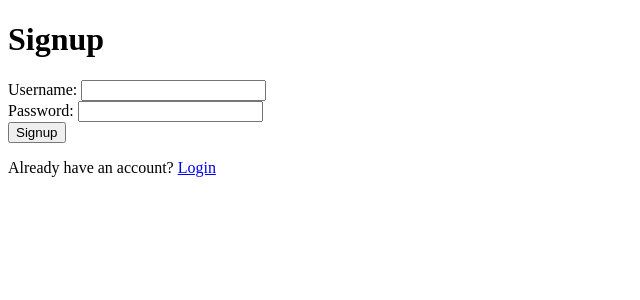
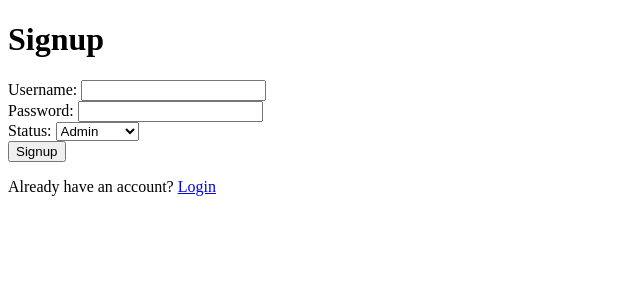
Before and after one commit to hjtm130/gcon_gender, a Flask app: page /signup in a window 1280 px wide. Shown: the top 300 px of the page, without its empty margins (0-640 px from the left). Run offline with Flask 3, Linux system fonts and the light colour scheme.

Commit message:
Admin,Couselor,UserでLoginを変更

```diff
--- a/models.py
+++ b/models.py
@@ -11,6 +11,7 @@ class User(db.Model):
     id = db.Column(db.Integer, primary_key=True)
     username = db.Column(db.String(150), unique=True, nullable=False)
     password_hash = db.Column(db.String(128), nullable=False)
+    status = db.Column(db.String(20), nullable=False)
 
     def set_password(self, password):
         self.password_hash = generate_password_hash(password)
--- a/routes.py
+++ b/routes.py
@@ -13,9 +13,10 @@ def signup():
     if request.method == 'POST':
         username = request.form['username']
         password = request.form['password']
+        status = request.form['status']
         user = User.query.filter_by(username=username).first()
         if user is None:
-            new_user = User(username=username)
+            new_user = User(username=username, status=status)
             new_user.set_password(password)
             db.session.add(new_user)
             db.session.commit()
@@ -30,12 +31,22 @@ def login():
     if request.method == 'POST':
         username = request.form['username']
         password = request.form['password']
-        user = User.query.filter_by(username=username).first()
+        status = request.form['status']
+        user = User.query.filter_by(username=username, status=status).first()
         if user and user.check_password(password):
-             return redirect(url_for('main.home'))
+            if user:
+                session['username'] = user.username
+                session['status'] = user.status
+                if user.status == 'admin':
+                    return redirect(url_for('main.admin_dashboard'))
+                elif user.status == 'user':
+                    return redirect(url_for('main.home'))
+                elif user.status == 'counselor':
+                    return redirect(url_for('main.counselor'))
+            else:
+                return 'Invalid username, password, or status', 401
         else:
-            # ログイン失敗の場合の処理
-            return "Invalid username or password!"
+                return 'Invalid username, password, or status', 401
     return render_template('Login.html')
 
 @main_bp.route('/')
@@ -143,6 +154,14 @@ def tips_by_tag(tag_id):
     tips = tag.tips
     return render_template('Tips/tips_by_tag.html', tag=tag, tips=tips)
 
+#カウンセラーチャット関係の処理
+
+# counselorログイン後
+@main_bp.route('/counselor_dashboard')
+def counselor_dashboard():
+    return render_template('counselor_dashboard.html')
+
+# adminログイン後
 @main_bp.route('/admin_dashboard', methods=['GET', 'POST'])
 def admin_dashboard():
     if request.method == 'POST':
@@ -189,5 +208,3 @@ def delete_tip(tip_id):
     db.session.delete(tip)
     db.session.commit()
     return redirect(url_for('main.admin_dashboard'))
-
-#カウンセラーチャット関係の処理
--- a/templates/Login.html
+++ b/templates/Login.html
@@ -14,6 +14,12 @@
         <label for="password">Password:</label>
         <input type="password" id="password" name="password" required>
         <br>
+        <label for="status">Status:</label>
+        <select name="status">
+            <option value="admin" id="admin" name="admin">Admin</option>
+            <option value="user" id="user" name="user">User</option>
+            <option value="counselor" id="counselor" name="counselor">Counselor</option>
+        </select><br>
         <button type="submit">Login</button>
     </form>
     <p>Don't have an account? <a href="{{ url_for('main.signup') }}">Signup</a></p>
--- a/templates/Signup.html
+++ b/templates/Signup.html
@@ -14,6 +14,12 @@
         <label for="password">Password:</label>
         <input type="password" id="password" name="password" required>
         <br>
+        <label for="status">Status:</label>
+        <select name="status">
+            <option value="admin" id="admin" name="admin">Admin</option>
+            <option value="user" id="user" name="user">User</option>
+            <option value="counselor" id="counselor" name="counselor">Counselor</option>
+        </select><br>
         <button type="submit">Signup</button>
     </form>
     <p>Already have an account? <a href="{{ url_for('main.login') }}">Login</a></p>
```
Also changed, not shown: migrations/versions/9a04bd404f02_add_link_column_to_tip_model.py (deleted, +0 -32 lines), migrations/versions/e9eee021b5e7_add_status_column_to_user_table.py (added, +49 -0 lines), chattest.db (added), instance/public.db (added), 1 other file.
